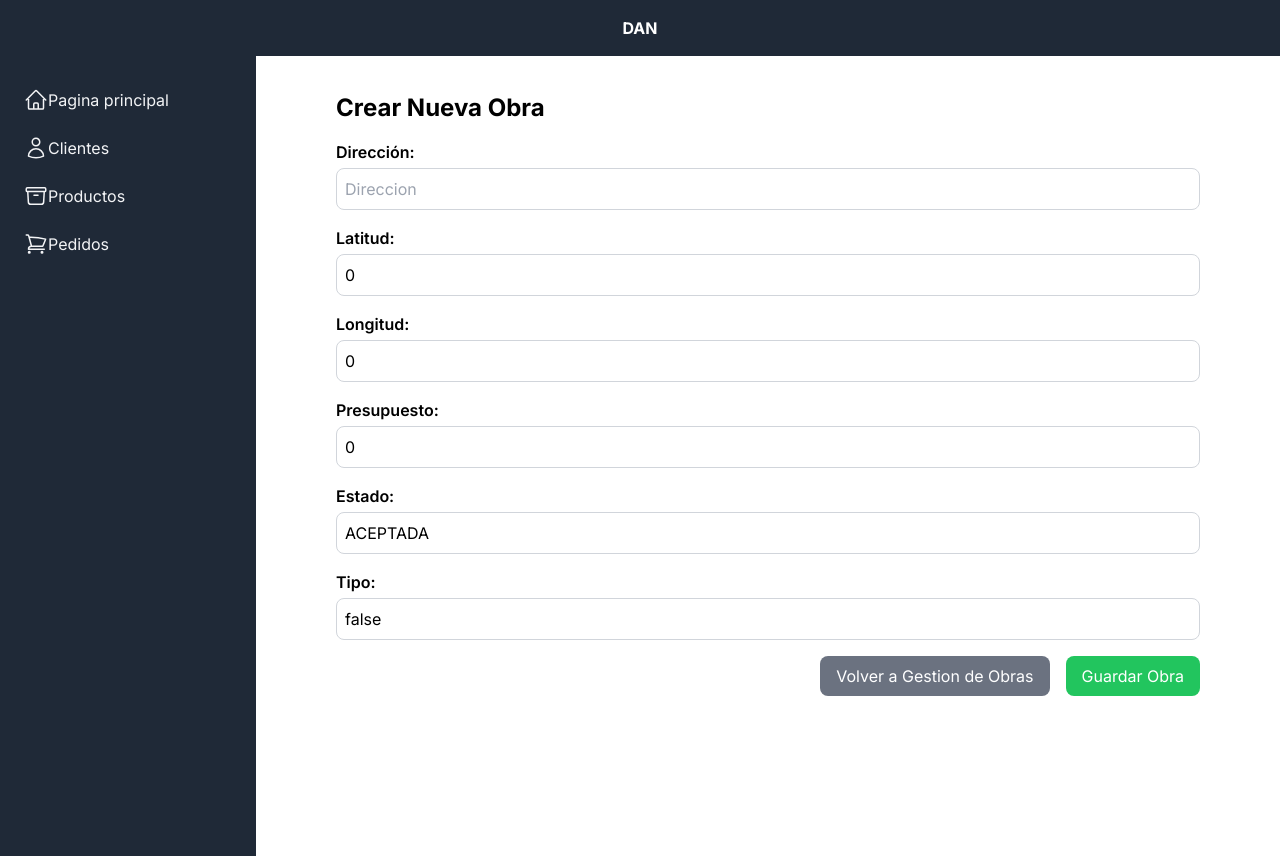
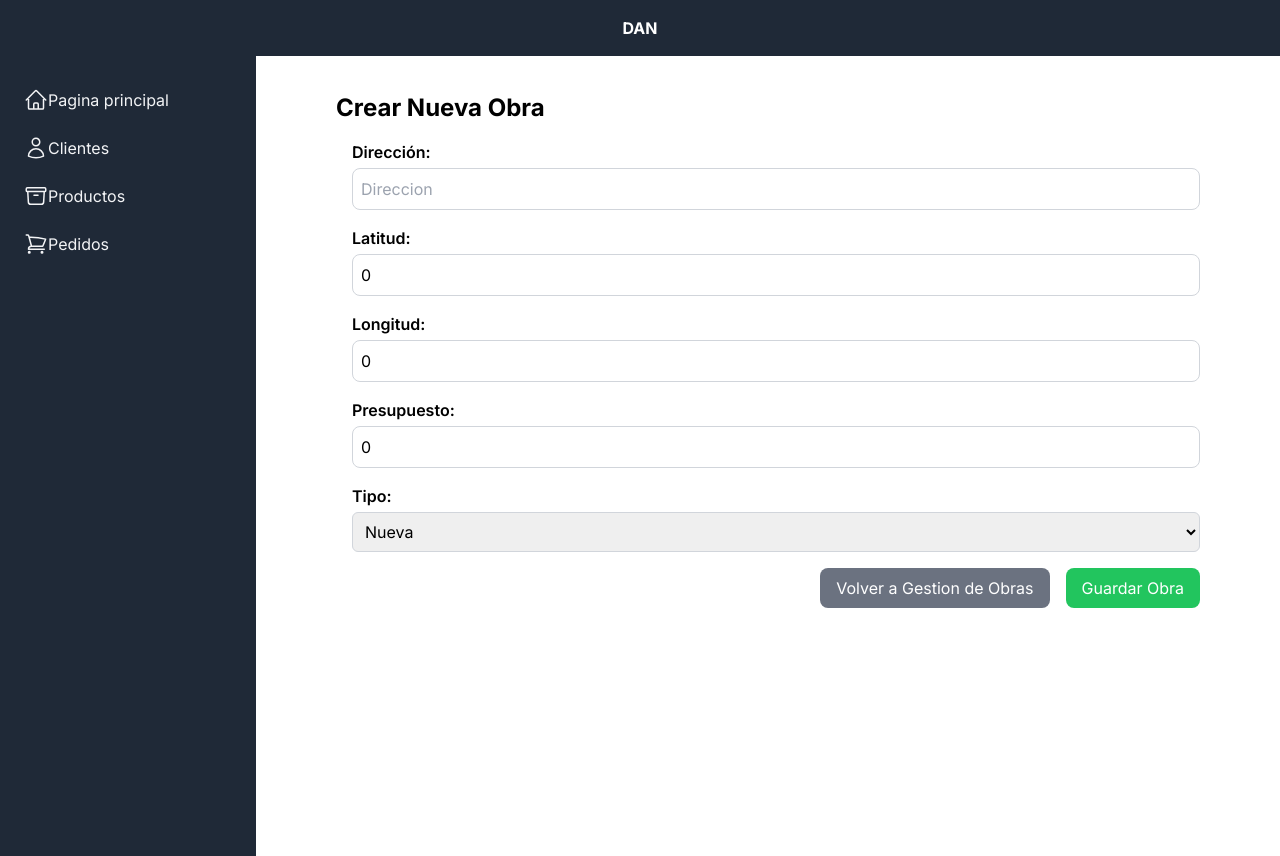
Before and after one commit to MatiAbud/Dan-Ui, a Next.js app: page /ui/clientes/obras/crear in a window 1280 px wide. Built offline with nearby package versions, Linux system fonts and the light colour scheme.

Commit message:
cambios interfaz obras

```diff
--- a/src/app/clientes/obras/crear/page.js
+++ b/src/app/clientes/obras/crear/page.js
@@ -12,9 +12,9 @@ export default function NewObra() {
   const [lng, setLng] = useState(0);
   const [presupuesto, setPresupuesto] = useState(0);
   const [esRemodelacion, setRemodelacion] = useState(false);
-  const [estado, setEstado] = useState("ACEPTADA");
+  const [estado, setEstado] = useState("PENDIENTE");
   const [error, setError] = useState(null);
-  const [loading, setLoading] = useState(false);
+  const [loading, setLoading] = useState("");
   //const router = useRouter();
   const [showMessage, setShowMessage] = useState(false);
 
@@ -54,7 +54,7 @@ export default function NewObra() {
       setDireccion(null);
       setLat(0);
       setLng(0);
-      setEstado("ACEPTADA");
+      setEstado("PENDIENTE");
       setPresupuesto(0);
       setRemodelacion(false);
       setShowMessage(true);
@@ -64,7 +64,7 @@ export default function NewObra() {
   };
 
   return (
-    <div className="max-w-4xl mx-auto p-4">
+    <div className="max-w-4xl space-x-4 mx-auto p-4">
       <h1 className="text-2xl font-bold mb-4">Crear Nueva Obra</h1>
 
       {error && (
@@ -127,27 +127,19 @@ export default function NewObra() {
 
       <div className="flex items-center gap-4 mb-4">
         <div className="flex-1">
-          <label className="block font-semibold mb-1">Estado:</label>
-          <input
-            type="text"
-            placeholder="estado"
-            value={estado}
-            onChange={(e) => setEstado(e.target.value)}
-            className="border border-gray-300 rounded-lg p-2 w-full"
-          />
-        </div>
-      </div>
-
-      <div className="flex items-center gap-4 mb-4">
-        <div className="flex-1">
           <label className="block font-semibold mb-1">Tipo:</label>
-          <input
-            type="Text"
-            placeholder="Tipo"
+          <select
             value={esRemodelacion}
-            onChange={(e) => setRemodelacion(e.target.value)}
-            className="border border-gray-300 rounded-lg p-2 w-full"
-          />
+            onChange={(e) => {
+              setRemodelacion(e.target.value === "true"); // Convertir el valor en string a booleano
+              console.log("Nuevo tipo seleccionado:", e.target.value === "true");
+            }}
+            className="w-full p-2 border border-gray-300 rounded-md"
+          >
+            <option value="" disabled hidden>Seleccione un estado</option>
+            <option value="false">Nueva</option> {/* true como string */}
+            <option value="true">Remodelación</option> {/* false como string */}
+          </select>
         </div>
       </div>
 
--- a/src/app/clientes/obras/page.js
+++ b/src/app/clientes/obras/page.js
@@ -11,6 +11,7 @@ export default function Obra() {
     const [error, setError] = useState(null);
     const [loading, setLoading] = useState(false);
     const [clienteId, setClienteId] = useState(null);
+    const [nombre, setNombre] = useState('');
 
     // Estado del modal
     const [showModal, setShowModal] = useState(false);
@@ -18,8 +19,10 @@ export default function Obra() {
 
     useEffect(() => {
         const storedClienteId = localStorage.getItem("clienteId");
+        const storedNombre =localStorage.getItem("nombre");
         if (storedClienteId) {
             setClienteId(storedClienteId);
+            setNombre(storedNombre)
             handleSearch(storedClienteId);
         }
     }, []);
@@ -44,32 +47,31 @@ export default function Obra() {
 
     const handleCambioEstado = () => {
         if (selectedObra) {
-            setSelectedEstado(selectedObra.estado); // Establecer el estado actual
             setShowModal(true); // Mostrar modal
         }
     };
 
-    const handleGuardarEstado = () => {
+    const handleGuardarEstado = async () => {
         console.log(selectedEstado);
         if(selectedEstado == "pendiente"){
-            pendienteObra(selectedObra.id);
+            await pendienteObra(selectedObra.id);
         }
         else if(selectedEstado=="habilitada"){
-            habilitarObra(selectedObra.id);
+            await habilitarObra(selectedObra.id);
         }
         else{
-            finalizarObra(selectedObra.id);
+            await finalizarObra(selectedObra.id);
         }
         setShowModal(false);
-        handleSearch(storedClienteId);
+        handleSearch(clienteId);
 
     };
 
     return (
-        <div className="max-w-4xl mx-auto p-4">
-            <h1 className="text-2xl font-bold mb-4">Gestión de obras</h1>
+        <div className="max-w-4xl mx-auto p-4 flex-1">
+            <h1 className="text-2xl font-bold mb-4">Gestión de obras: {nombre || "Sin nombre"}</h1>
             <Link href="/clientes/obras/crear">
-                        <button className="bg-green-500 text-white px-4 py-2 rounded-lg hover:bg-yellow-600 transition">
+                        <button className="bg-green-500 text-white px-4 py-2 rounded-lg hover:bg-yellow-600 transition mb-4">
                             Asignar Obra
                         </button>
                     </Link>
@@ -102,7 +104,9 @@ export default function Obra() {
                             <td className="border border-gray-300 px-4 py-2">{obra.direccion}</td>
                             <td className="border border-gray-300 px-4 py-2">{obra.estado}</td>
                             <td className="border border-gray-300 px-4 py-2">{obra.presupuesto}</td>
-                            <td className="border border-gray-300 px-4 py-2">{obra.tipo}</td>
+                            <td className="border border-gray-300 px-4 py-2">
+                                {obra.tipo === true ?  "Remodelación" : "Nueva"}
+                            </td>
                         </tr>
                     ))}
                 </tbody>
@@ -132,6 +136,7 @@ export default function Obra() {
                             }
                             className="w-full p-2 border border-gray-300 rounded-md"
                         >
+                            <option value="" disabled hidden>Seleccione un estado</option>
                             <option value="habilitada">Habilitada</option>
                             <option value="finalizada">Finalizada</option>
                             <option value="pendiente">Pendiente</option>
--- a/src/app/clientes/page.js
+++ b/src/app/clientes/page.js
@@ -286,6 +286,7 @@ export default function Cliente() {
                         onClick={() => {
                             if (selectedClient) {
                                 localStorage.setItem("clienteId", selectedClient.id);
+                                localStorage.setItem("nombre", selectedClient.nombre);
                                 console.log("Cliente seleccionado:", selectedClient);
                                 console.log("ID guardado:", selectedClient?.id);
                                 setTimeout(() => {
```
